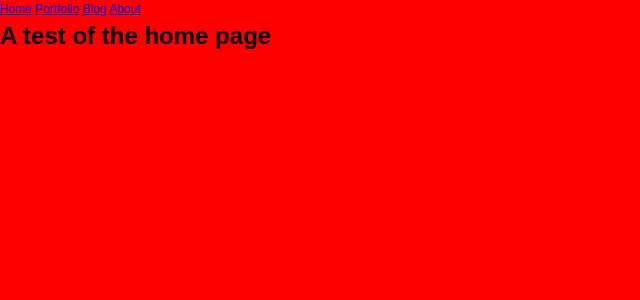
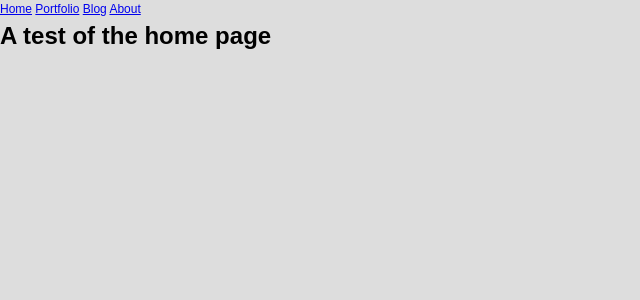
Before and after one commit to moscbrand/moscbrand.github.io, a Jekyll site: the page built from index.html, in a window 1280 px wide. Shown: the top 300 px of the page, without its empty margins (0-640 px from the left). Built offline with Jekyll 4.4.1, drawn with Linux system fonts in a browser that asks for light colours.

Commit message:
Update main.css
bg color

```diff
--- a/assets/css/main.css
+++ b/assets/css/main.css
@@ -8,5 +8,5 @@ body {
   font-family: sans-serif;
   font-size: 12px;
   line-height: 1.5;
-  background-color:red;
+  background-color: #ddd;
 }
```
